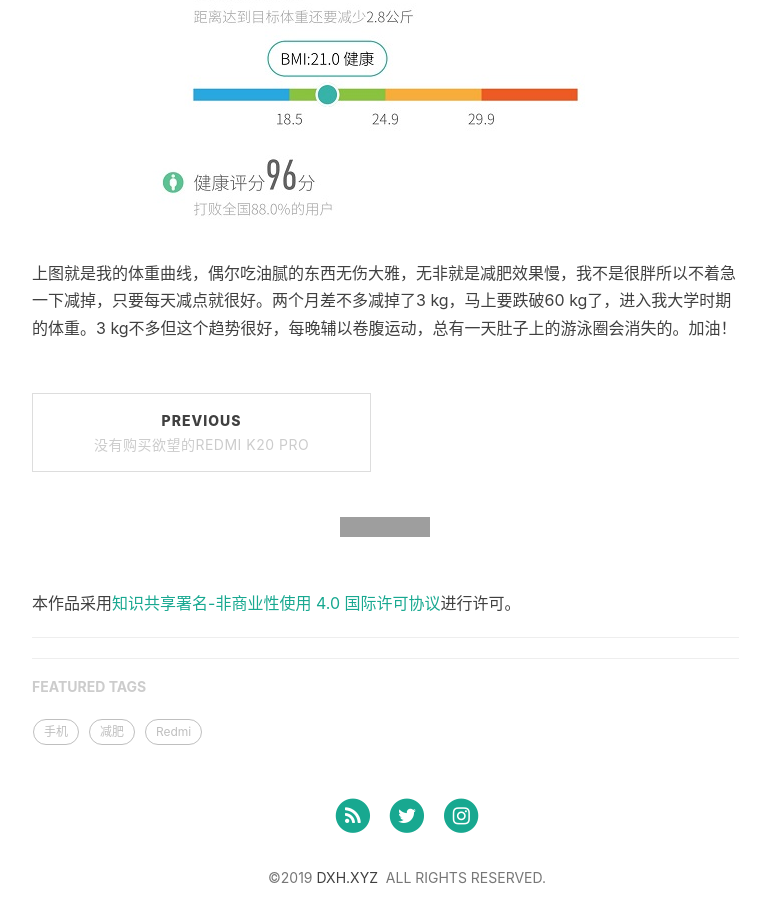
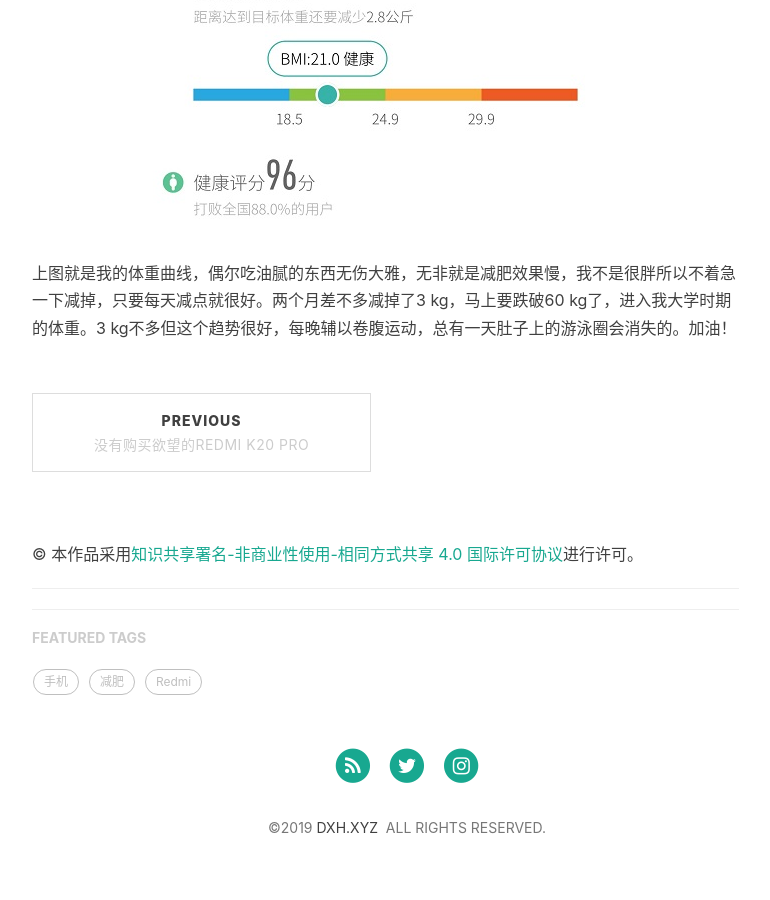
Before and after one commit to Devinteng/blog2, a Jekyll site: the page built from _posts/2019-06-20-减肥两个月.md, in a window 1280 px wide and 900 px high, scrolled down 1512 px. Shown: the whole window, without its empty margins (233-1003 px from the left). Built offline with Jekyll 4.4.1, drawn with Linux system fonts in a browser that asks for light colours; nearby versions of some CDN libraries; comment, search, counter and statistics services are not loaded; after the commit the page ends 2362 px from its top, so only the background shows below that; grey boxes are pictures that could not be loaded.

Commit message:
Update post.html

```diff
--- a/_layouts/post.html
+++ b/_layouts/post.html
@@ -39,8 +39,8 @@
                     {% endif %}
                 </ul>
                 <hr style="visibility: hidden;">
+                <a rel="license" href="http://creativecommons.org/licenses/by-nc-sa/4.0/"></a><br />© 本作品采用<a rel="license" href="http://creativecommons.org/licenses/by-nc-sa/4.0/">知识共享署名-非商业性使用-相同方式共享 4.0 国际许可协议</a>进行许可。
 
-		   <a rel="license" href="http://creativecommons.org/licenses/by-nc/4.0/"><img alt="知识共享许可协议" style="border-width:0" src="https://i.creativecommons.org/l/by-nc/4.0/88x31.png" /></a><br />本作品采用<a rel="license" href="http://creativecommons.org/licenses/by-nc/4.0/">知识共享署名-非商业性使用 4.0 国际许可协议</a>进行许可。
             </div>
 
     <!-- Side Catalog Container -->
```
